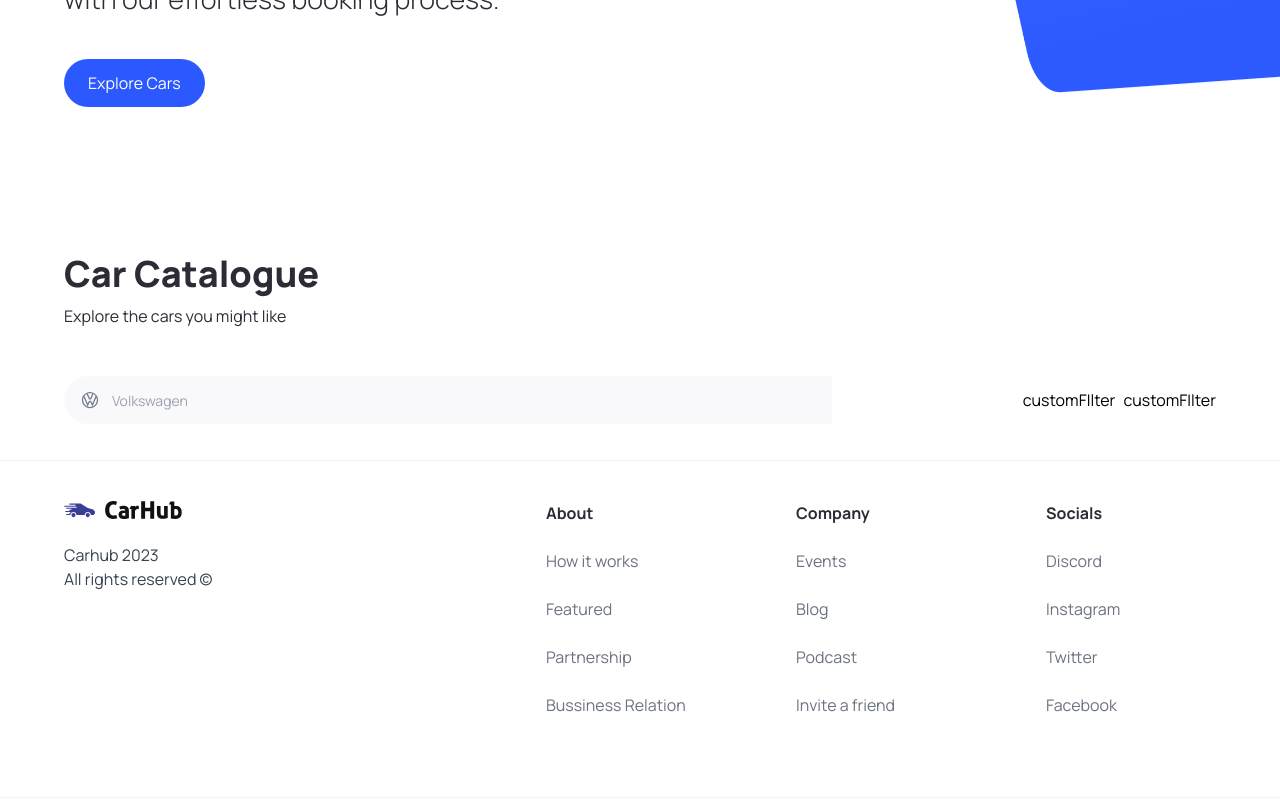
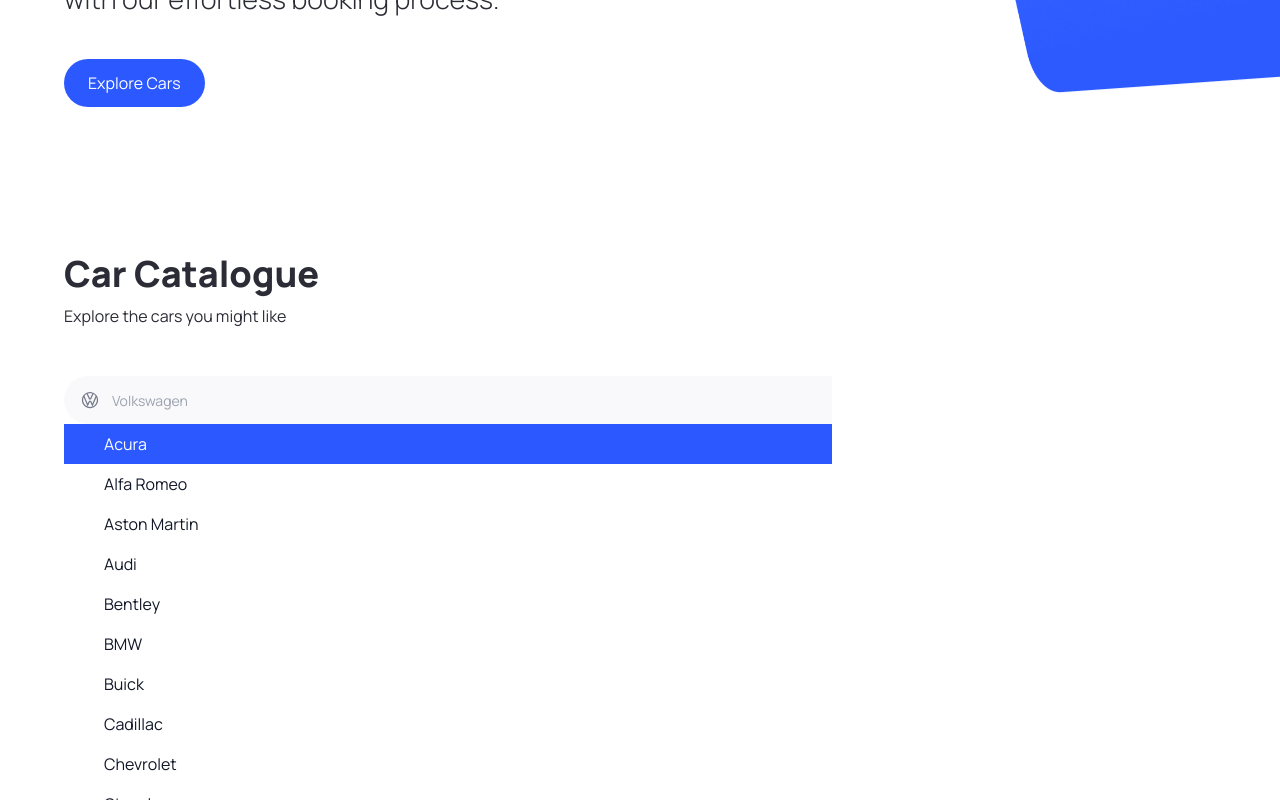
Before and after one commit to rodrigopinto30/car_show, a Next.js app: page / in a window 1280 px wide. Both pictures are taken after a click on the button 82 px from the left and 1010 px from the top of the page. Shown: the part 610-1410 px from the top of the page. Built offline with nearby package versions, Linux system fonts and the light colour scheme.

Commit message:
Combobox finalizado

```diff
--- a/components/SearchManufacturer.tsx
+++ b/components/SearchManufacturer.tsx
@@ -3,14 +3,22 @@
 import { SearchManufacturerProps } from "@/types";
 import { Combobox, Transition } from "@headlessui/react";
 import Image from "next/image";
+import { manufacturers } from "@/constansts";
 
 const SearchManufacturer =({manufacturer, setManufacturer}: SearchManufacturerProps)=>{
 
     const [query, setQuery] = React.useState('');
 
+    const filteredManufacturers =
+        query === ""
+            ? manufacturers
+            : manufacturers.filter((item) => (
+                item.toLowerCase().replace(/\s+/g, "").includes(query.toLowerCase().replace(/\s+/g, ""))
+            ))
+
     return(
         <div className="search-manufacturer">
-            <Combobox>
+            <Combobox value={manufacturer} onChange={setManufacturer}>
                 <div className="relative w-full">
                     <Combobox.Button className="absolute top-[14px]">
                         <Image
@@ -35,7 +43,38 @@
                         afterLeave={()=> setQuery('')}
                     >
                         <Combobox.Options>
+                             {
+                                filteredManufacturers.map((item)=>(
+                                    <Combobox.Option
+                                        key={item}
+                                        className={({active})=>`
+                                            relative search-manufacturer__option
+                                            ${active ? 'bg-primary-blue text-white' : 'text-gray-900'}
+                                        `}
+                                        value={item}
+                                    >
+                                        {({selected, active}) =>(
+                                            <>
+                                                <span
+                                                    className={`block truncate ${selected ? 'font-medium' : 'font-normal'}`}
+                                                >
+                                                    {item}
+                                                </span>
+                                                {selected ? (
+                                                    <span
+                                                        className={`absolute inset-y0 left-0 flex items-center pl-3 ${
+                                                            active ? 'text-white' : 'text-teal-600'
+                                                        }`}
+                                                    >
+                                                    </span>
+                                                ): null}
+                                            </>
+                                        )}
+                                    </Combobox.Option>
 
+                                ))
+
+                             }
                         </Combobox.Options>
                     </Transition>
                 </div>
```
